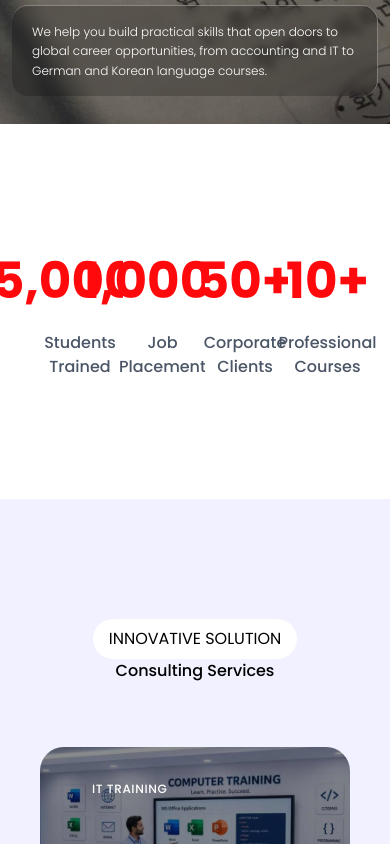
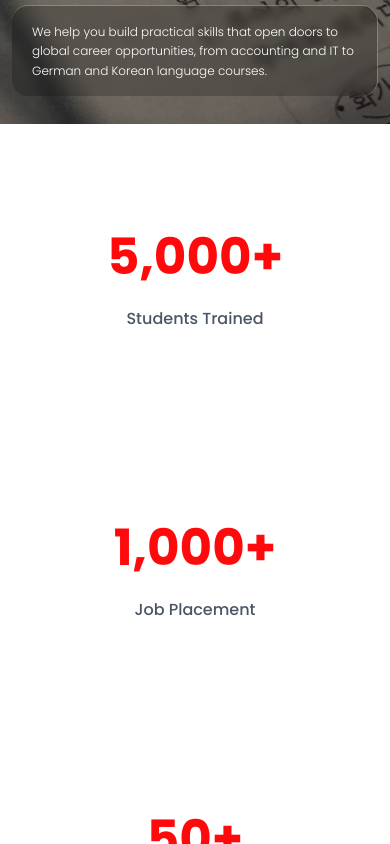
Before and after one commit to Neeschal1/Dos-nlp, a React (Vite) app in the folder client/: page / in a window 390 px wide. Shown: the part 720-1564 px from the top of the page. Built offline with nearby package versions, Linux system fonts and the light colour scheme.

Commit message:
md: responsive statistics ui to fir for all type of screens

```diff
--- a/client/src/pages/landing/statistics.jsx
+++ b/client/src/pages/landing/statistics.jsx
@@ -3,12 +3,16 @@ import StatsCard from "../../components/statscard";
 
 const Statistics = () => {
   return (
-    <div className="grid grid-cols-4 gap-5 p-10 bg-white">
-      <StatsCard end={5000} suffix="+" title="Students Trained" />
-      <StatsCard end={1000} suffix="+" title="Job Placement" />
-      <StatsCard end={50} suffix="+" title="Corporate Clients" />
-      <StatsCard end={10} suffix="+" title="Professional Courses" />
-    </div>
+    <section className="bg-white py-4 sm:-py-20 lg:py-8">
+      <div className="max-w-7xl mx-auto px-4 sm:px-6 lg:px-8">
+        <div className="grid grid-cols-1 sm:grid-cols-2 lg:grid-cols-4 gap-5 lg:gap-8">
+          <StatsCard end={5000} suffix="+" title="Students Trained" />
+          <StatsCard end={1000} suffix="+" title="Job Placement" />
+          <StatsCard end={50} suffix="+" title="Corporate Clients" />
+          <StatsCard end={10} suffix="+" title="Professional Courses" />
+        </div>
+      </div>
+    </section>
   );
 };
 
```
